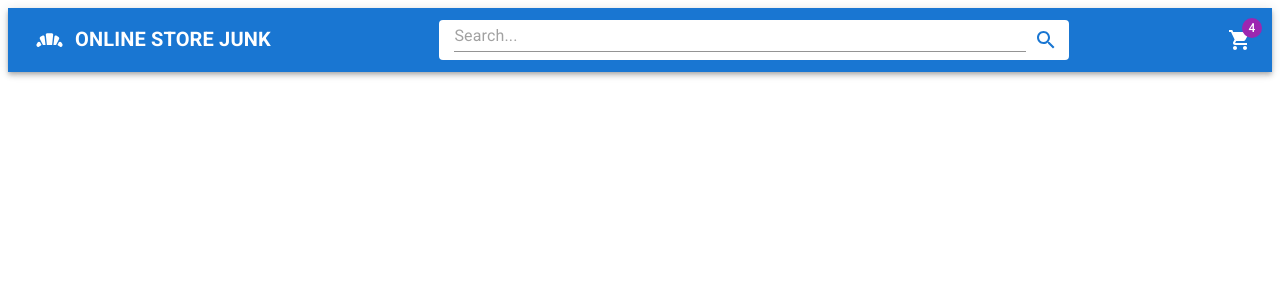
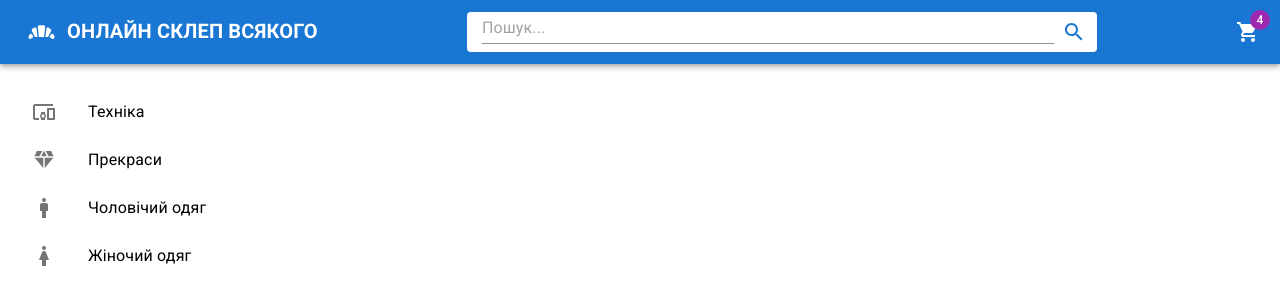
Before and after one commit to efinswim/Online-Store, a React (Create React App) app: page / in a window 1280 px wide. Shown: the top 304 px of the page. Built offline with nearby package versions, Linux system fonts and the light colour scheme.

Commit message:
added sidebar component, markup

```diff
--- a/public/index.html
+++ b/public/index.html
@@ -10,6 +10,11 @@
     />
     <title>React App</title>
     <link rel="stylesheet" href="https://fonts.googleapis.com/css?family=Roboto:100,200,300,400,500,700&display=swap" />
+    <style>
+      * {
+        margin: 0;
+      }
+    </style>
   </head>
   <body>
     <noscript>You need to enable JavaScript to run this app.</noscript>
--- a/src/App.js
+++ b/src/App.js
@@ -1,11 +1,14 @@
 import { Box, Stack } from '@mui/material';
 import Navbar from './components/Navbar';
+import Sidebar from './components/Sidebar';
 
 function App() {
   return (
     <Box>
       <Navbar />
-      <Stack direction='row' justifyContent='space-between' spacing={2}></Stack>
+      <Stack direction='row' justifyContent='space-between' spacing={2}>
+        <Sidebar />
+      </Stack>
     </Box>
   );
 }
--- a/src/components/Navbar.jsx
+++ b/src/components/Navbar.jsx
@@ -53,7 +53,7 @@ function Navbar() {
                 color: 'inherit',
                 textDecoration: 'none',
               }}>
-              ONLINE STORE JUNK
+              ОНЛАЙН СКЛЕП ВСЯКОГО
             </Typography>
           </LogoBlock>
           <Search sx={{ display: { xs: 'flex', sm: 'flex' }, mr: 1 }}>
@@ -63,7 +63,7 @@ function Navbar() {
                 console.log(e.target.value);
               }}
               variant='standard'
-              placeholder='Search...'
+              placeholder='Пошук...'
             />
             <IconButton edge='end' type='submit'>
               <SearchIcon color='primary' />
--- a/src/components/Sidebar.jsx
+++ b/src/components/Sidebar.jsx
@@ -1,9 +1,58 @@
-import React from 'react'
+import {
+  Box,
+  List,
+  ListItem,
+  ListItemButton,
+  ListItemIcon,
+  ListItemText,
+} from '@mui/material';
 
-function Sidebar() {
+import DiamondIcon from '@mui/icons-material/Diamond';
+import WomanIcon from '@mui/icons-material/Woman';
+import ManIcon from '@mui/icons-material/Man';
+import DevicesOtherIcon from '@mui/icons-material/DevicesOther';
+
+const Sidebar = () => {
   return (
-    <div>Sidebar</div>
-  )
-}
+    <Box p={2} sx={{ display: { xs: 'block', sm: 'block' } }}>
+      <Box position='fixed'>
+        <List>
+          <ListItem disablePadding>
+            <ListItemButton component='a' href='#home'>
+              <ListItemIcon>
+                <DevicesOtherIcon />
+              </ListItemIcon>
+              <ListItemText primary='Техніка' />
+            </ListItemButton>
+          </ListItem>
+          <ListItem disablePadding>
+            <ListItemButton component='a' href='#home'>
+              <ListItemIcon>
+                <DiamondIcon />
+              </ListItemIcon>
+              <ListItemText primary='Прекраси' />
+            </ListItemButton>
+          </ListItem>
+          <ListItem disablePadding>
+            <ListItemButton component='a' href='#home'>
+              <ListItemIcon>
+                <ManIcon />
+              </ListItemIcon>
+              <ListItemText primary='Чоловічий одяг' />
+            </ListItemButton>
+          </ListItem>
+          <ListItem disablePadding>
+            <ListItemButton component='a' href='#home'>
+              <ListItemIcon>
+                <WomanIcon />
+              </ListItemIcon>
+              <ListItemText primary='Жіночий одяг' />
+            </ListItemButton>
+          </ListItem>
+        </List>
+      </Box>
+    </Box>
+  );
+};
 
-export default Sidebar
+export default Sidebar;
```
